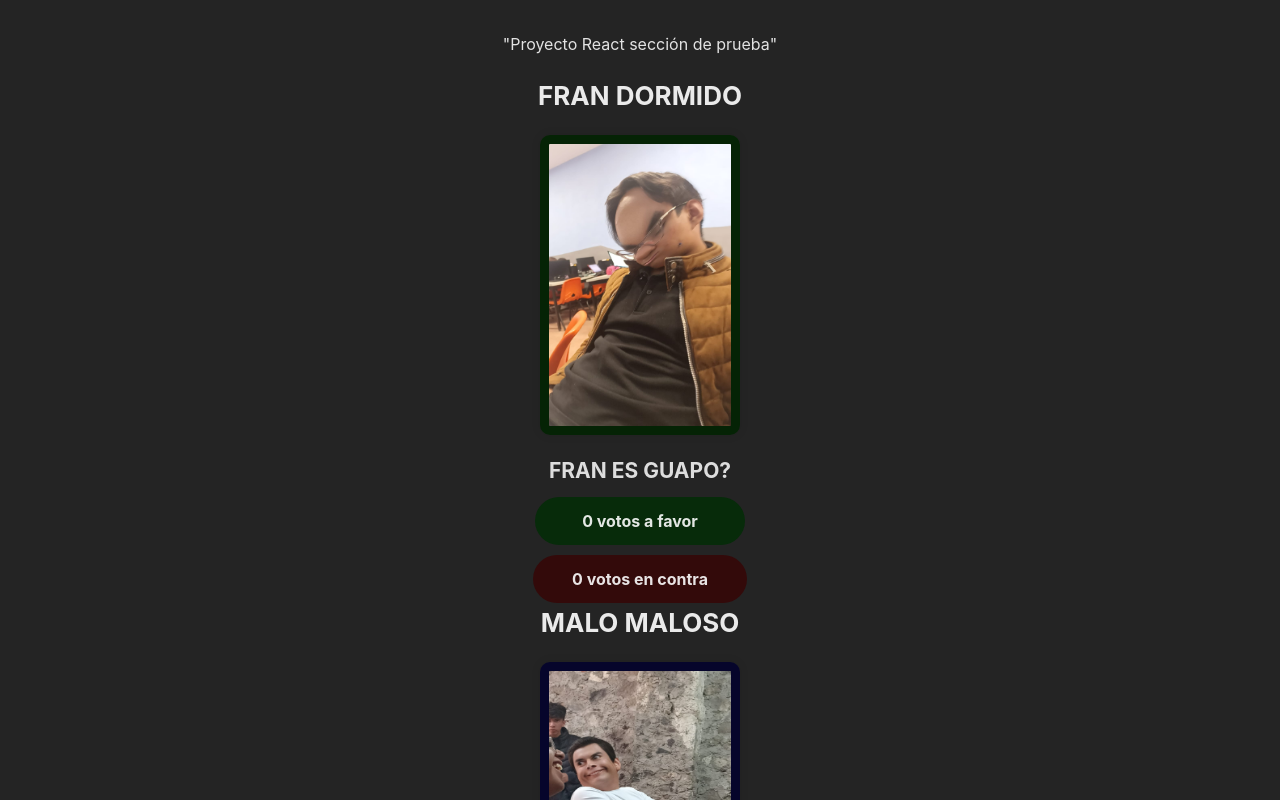
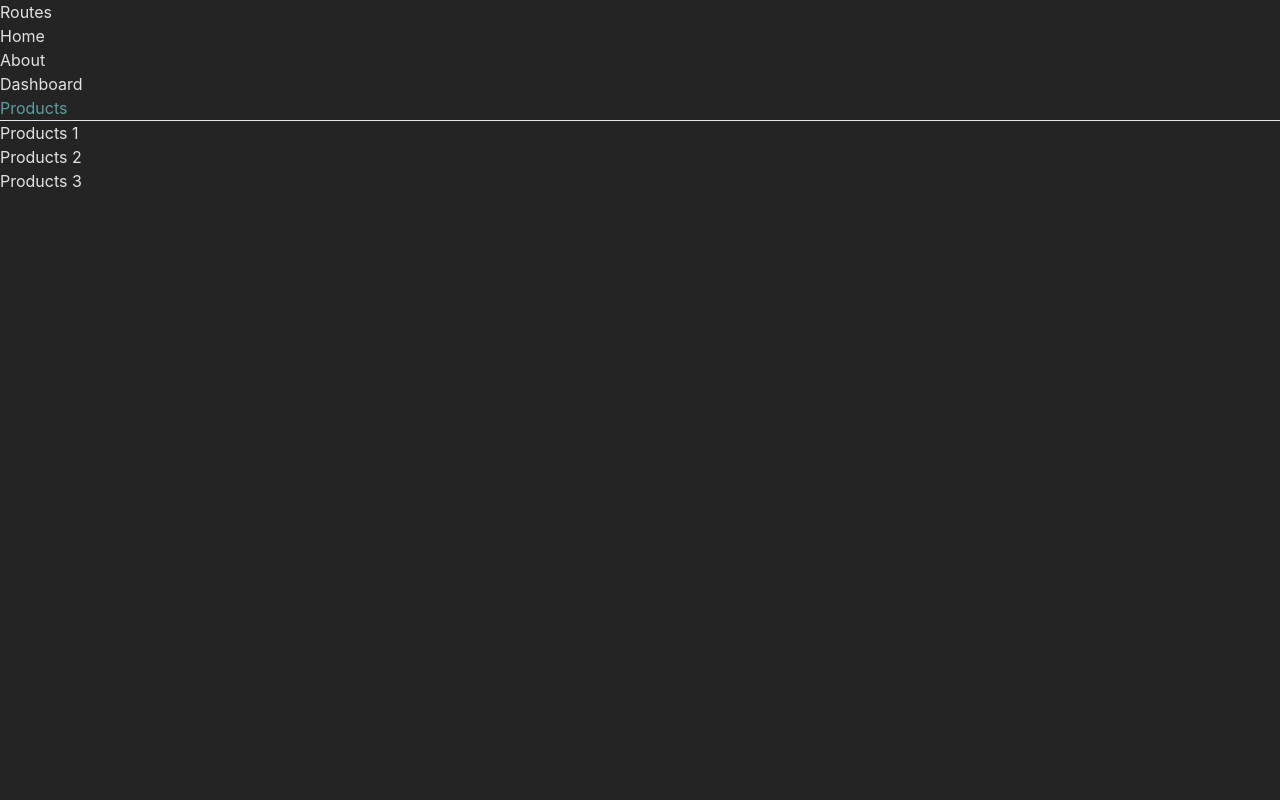
Before and after one commit to Leo64xl/garzalance, a React (Vite) app: page /products in a window 1280 px wide. Shown: the top 800 px of the page. Built offline with nearby package versions, Linux system fonts and the light colour scheme.

Commit message:
comite con rutas publicas

```diff
--- a/src/App.css
+++ b/src/App.css
@@ -1,5 +1,6 @@
 #root {
-  max-width: 1280px;
+  max-width: 100%;
+  max-height: 300px;
   margin: 0 auto;
   padding: 0rem;
 }
--- a/src/App.jsx
+++ b/src/App.jsx
@@ -1,75 +1,30 @@
-import React, { useState } from 'react';
 import './App.css';
-import { Link, BrowserRouter as Router } from 'react-router-dom';
+import { Routes, Route } from 'react-router-dom';
+import Layout from './pages/Layout';
+import About from "./pages/About";
+import Home from "./pages/Home";
+import Default from "./pages/Default";
+import Dashboard from "./pages/Dashboard";
+import Product from './pages/Product';
+import ProductDetails from './pages/ProductDetails';
 
-function App() {
-  const [count2, setCount2] = useState(0);
-  const [count3, setCount3] = useState(0);
-  const [count4, setCount4] = useState(0);
-  const [count5, setCount5] = useState(0);
-  const [count6, setCount6] = useState(0);
-  const [count7, setCount7] = useState(0);
-
+function App () {
   return (
-
-      <div className="contenedor">
-        <div>
-          <h1 className="text-4xl text-white font-bold">"Proyecto React sección de prueba"</h1>
-        </div>
-
-
-
-        <div className="fran-guapo">
-          <h1 className="fran-title">FRAN DORMIDO</h1>
-          <img className="fran-image" src="/img/frannn.jpg" alt="FRAN DORMIDO" />
-        </div>
-        <p className="texto-fran">FRAN ES GUAPO?</p>
-        <div className="boton2">
-          <button onClick={() => setCount2((count) => count + 1)}>
-            {count2} votos a favor
-          </button>
-        </div>
-        <div className='boton3'>
-          <button onClick={() => setCount3((count) => count + 1)}>
-            {count3} votos en contra
-          </button>
-        </div>
-        <div>
-          <h1 className="texto-malo">MALO MALOSO</h1>
-          <img className="malo-malin" src="/img/maloo.jpg" alt="Malo malosoo" />
-          <p className="Pregunta-malo">MALO ES GUAPO?</p>
-        </div>
-        <div className='boton4'>
-          <button onClick={() => setCount4((count) => count + 1)}>
-            {count4} votos a favor
-          </button>
-        </div>
-        <div className='boton5'>
-          <button onClick={() => setCount5((count) => count + 1)}>
-            {count5} votos en contra
-          </button>
-        </div>
-        <div>
-          <h1 className="Isra-Titulo">
-            ISRA HERMOSO
-          </h1>
-          <img className="israLv" src='/img/isra.jpg' alt="isra divina" />
-          <p className="Pregunta-Isra">ISRA ESTA DIVINA?</p>
-        </div>
-        <div className='boton6'>
-          <button onClick={() => setCount6((count) => count + 1)}>
-            {count6} votos a favor
-          </button>
-          <div className="boton7">
-            <button onClick={() => setCount7((count) => count + 1)}>
-              {count7} votos en contra
-            </button>
-          </div>
-          <h1 className='text-yellow-600 font-extrabold text-'>Hello world!</h1>
-        </div>
-      </div>
-
+    <div>
+      <h1>Routes</h1>
+      <Routes>
+            <Route path= "/" element={<Layout />}>
+             <Route path="/about" element={<About />} />
+             <Route path="/home" element={<Home />} />
+             <Route path="/dashboard" element={<Dashboard />} />
+             <Route path="/products" element={<Product />} >
+               <Route path=":ProductID" element={<ProductDetails />} />
+             </Route>
+             <Route path="*" element={<Default />} />
+           </Route>
+      </Routes>
+    </div>
   )
 }
 
-export default App;
+export default App
--- a/src/index.css
+++ b/src/index.css
@@ -16,3 +16,7 @@
   -webkit-font-smoothing: antialiased;
   -moz-osx-font-smoothing: grayscale;
 }
+
+.active {
+  color: cadetblue;
+}
--- a/src/main.jsx
+++ b/src/main.jsx
@@ -10,5 +10,5 @@ ReactDOM.createRoot(document.getElementById('root')).render(
     <BrowserRouter>
       <App />
     </BrowserRouter>
-  </React.StrictMode>,
-) ;
+  </React.StrictMode>
+);
--- /dev/null
+++ b/src/pages/About.jsx
@@ -0,0 +1,9 @@
+import React from 'react'
+
+const About = () => {
+  return (
+    <div>About</div>
+  )
+}
+
+export default About
--- /dev/null
+++ b/src/pages/Dashboard.jsx
@@ -0,0 +1,9 @@
+import React from 'react'
+
+const Dashboard = () => {
+  return (
+    <div>Dashboard</div>
+  )
+}
+
+export default Dashboard
--- /dev/null
+++ b/src/pages/Default.jsx
@@ -0,0 +1,9 @@
+import React from 'react'
+
+const Default = () => {
+  return (
+    <div>Default</div>
+  )
+}
+
+export default Default
--- /dev/null
+++ b/src/pages/Home.jsx
@@ -0,0 +1,74 @@
+import React, { useState } from 'react';
+import '../App.css';
+
+
+const Home = () => {
+
+  const [count2, setCount2] = useState(0);
+  const [count3, setCount3] = useState(0);
+  const [count4, setCount4] = useState(0);
+  const [count5, setCount5] = useState(0);
+  const [count6, setCount6] = useState(0);
+  const [count7, setCount7] = useState(0);
+
+  return (
+    <div className="contenedor">
+        <div>
+          <h1 className="text-4xl text-white font-bold">"Proyecto React sección de prueba"</h1>
+        </div>
+
+
+
+        <div className="fran-guapo">
+          <h1 className="fran-title">FRAN DORMIDO</h1>
+          <img className="fran-image" src="/img/frannn.jpg" alt="FRAN DORMIDO" />
+        </div>
+        <p className="texto-fran">FRAN ES GUAPO?</p>
+        <div className="boton2">
+          <button onClick={() => setCount2((count) => count + 1)}>
+            {count2} votos a favor
+          </button>
+        </div>
+        <div className='boton3'>
+          <button onClick={() => setCount3((count) => count + 1)}>
+            {count3} votos en contra
+          </button>
+        </div>
+        <div>
+          <h1 className="texto-malo">MALO MALOSO</h1>
+          <img className="malo-malin" src="/img/maloo.jpg" alt="Malo malosoo" />
+          <p className="Pregunta-malo">MALO ES GUAPO?</p>
+        </div>
+        <div className='boton4'>
+          <button onClick={() => setCount4((count) => count + 1)}>
+            {count4} votos a favor
+          </button>
+        </div>
+        <div className='boton5'>
+          <button onClick={() => setCount5((count) => count + 1)}>
+            {count5} votos en contra
+          </button>
+        </div>
+        <div>
+          <h1 className="Isra-Titulo">
+            ISRA HERMOSO
+          </h1>
+          <img className="israLv" src='/img/isra.jpg' alt="isra divina" />
+          <p className="Pregunta-Isra">ISRA ESTA DIVINA?</p>
+        </div>
+        <div className='boton6'>
+          <button onClick={() => setCount6((count) => count + 1)}>
+            {count6} votos a favor
+          </button>
+          <div className="boton7">
+            <button onClick={() => setCount7((count) => count + 1)}>
+              {count7} votos en contra
+            </button>
+          </div>
+          <h1 className='text-yellow-600 font-extrabold text-'>Hello world!</h1>
+        </div>
+      </div>
+  )
+}
+
+export default Home
--- /dev/null
+++ b/src/pages/Layout.jsx
@@ -0,0 +1,29 @@
+import { Outlet, NavLink } from 'react-router-dom'
+
+const Layout = () => {
+  return (
+    <div>
+    <nav>
+        <ul>
+            <li>
+                <NavLink end to="/home">Home</NavLink>
+            </li>
+            <li>
+                <NavLink to="/about">About</NavLink>
+            </li>
+            <li>
+                <NavLink to="/dashboard">Dashboard</NavLink>
+            </li>
+            <li>
+                <NavLink to="/products">Products</NavLink>
+            </li>
+        </ul>
+    </nav>
+   <hr />
+
+  <Outlet />
+ </div>
+  )
+}
+
+export default Layout
--- /dev/null
+++ b/src/pages/Product.jsx
@@ -0,0 +1,23 @@
+import React from 'react'
+import { NavLink, Outlet } from 'react-router-dom'
+
+const Product = () => {
+  return (
+    <nav>
+        <ul>
+            <li>
+                <NavLink to="/products/1">Products 1</NavLink>
+            </li>
+            <li>
+                <NavLink to="/products/2">Products 2</NavLink>
+            </li>
+            <li>
+                <NavLink to="/products/3">Products 3</NavLink>
+            </li>
+        </ul>
+        <Outlet/>
+    </nav>
+  )
+}
+
+export default Product
--- /dev/null
+++ b/src/pages/ProductDetails.jsx
@@ -0,0 +1,13 @@
+import React from 'react'
+import { useParams } from "react-router-dom";
+
+const ProductDetails = () => {
+
+    const params= useParams();
+
+    return (
+    <div>ProductDetails: {params.ProductID} </div>
+  )
+}
+
+export default ProductDetails
```
